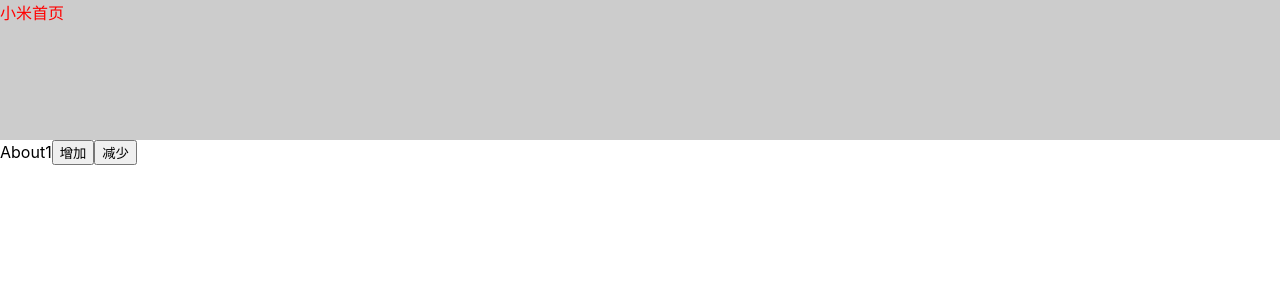
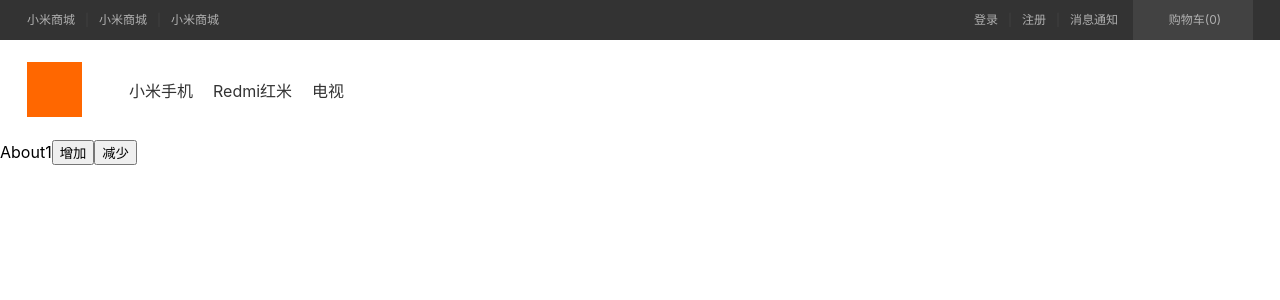
Before and after one commit to lxnxbnq/mall-portal, a React app: page /about in a window 1280 px wide. Shown: the top 300 px of the page. Built offline with nearby package versions, Linux system fonts and the light colour scheme.

Commit message:
update: 更新首页

```diff
--- a/package.json
+++ b/package.json
@@ -12,6 +12,7 @@
   },
   "dependencies": {
     "camelcase": "^5.2.0",
+    "classnames": "^2.2.6",
     "hash.js": "^1.1.7",
     "history": "^4.10.1",
     "react": "^16.12.0",
@@ -31,6 +32,7 @@
     "@babel/plugin-proposal-decorators": "^7.7.0",
     "@svgr/webpack": "4.3.2",
     "@teamsupercell/typings-for-css-modules-loader": "^2.1.0",
+    "@types/classnames": "^2.2.9",
     "@types/enzyme": "^3.10.3",
     "@types/enzyme-adapter-react-16": "^1.0.5",
     "@types/http-proxy-middleware": "^0.19.3",
--- /dev/null
+++ b/src/components/header/index.module.less
@@ -0,0 +1,88 @@
+.header {
+    width: 100%;
+    height: 140px;
+
+    .site-topbar {
+        position: relative;
+        z-index: 30;
+        height: 40px;
+        font-size: 12px;
+        color: #b0b0b0;
+        background: #333;
+
+        .container {
+            width: 1226px;
+            margin-right: auto;
+            margin-left: auto;
+
+            .topbar-nav {
+                float: left;
+                height: 40px;
+                line-height: 40px;
+
+                & a {
+                    &:not(:last-child)::after{
+                        content: '|';
+                        display: inline-block;
+                        margin: 0 10px;
+                        color: #424242;
+                        &:hover {
+                            color: #424242;
+                        }
+                    }
+                    &:hover{
+                        color: #ffffff;
+                        cursor: pointer;
+                    }
+                }
+            }
+            .topbar-cart {
+                position: relative;
+                float: right;
+                width: 120px;
+                height: 40px;
+                margin-left: 15px;
+                -webkit-transition: all .2s;
+                transition: all .2s;
+                font-size: 12px;
+                .cart-mini {
+                    position: relative;
+                    z-index: 32;
+                    display: block;
+                    height: 40px;
+                    line-height: 40px;
+                    text-align: center;
+                    color: #b0b0b0;
+                    background: #424242;
+                    em {
+                        margin-right: 4px;
+                        font-size: 20px;
+                        line-height: 20px;
+                        vertical-align: -4px;
+                    }
+                }
+            }
+            .topbar-info {
+                position: relative;
+                float: right;
+                height: 40px;
+                line-height: 40px;
+                & a {
+                    &:not(:last-child)::after{
+                        content: '|';
+                        display: inline-block;
+                        margin: 0 10px;
+                        color: #424242;
+                        &:hover {
+                            color: #424242;
+                        }
+                    }
+                    &:hover{
+                        color: #ffffff;
+                        cursor: pointer;
+                    }
+                }
+            }
+        }
+    }
+}
--- /dev/null
+++ b/src/components/header/index.tsx
@@ -0,0 +1,44 @@
+
+import React, { ReactNode } from 'react';
+import s from './index.module.less';
+import SiteHeader from './siteheader'
+
+interface ITEM {
+  id: number;
+  name: string | React.ReactElement;
+  path: string
+}
+const data: Array<ITEM> = [{ id: 1, name: '小米商城', path: '/'}, { id: 2, name: '小米商城', path: '/'}, { id: 3, name: '小米商城', path: '/'}];
+const userData: Array<ITEM> = [{ id: 1, name: '登录', path: '/'}, { id: 2, name: '注册', path: '/'}, { id: 3, name: '消息通知', path: '/'}];
+const Header = (): React.ReactElement => {
+    const Nav: Array<ReactNode> = data.map((item: ITEM) => (
+        <a key={item.id}>{item.name}</a>
+    ));
+    const User: Array<ReactNode> = userData.map((item: ITEM) => (
+        <a key={item.id}>{item.name}</a>
+    ));
+    return (
+        <div className={s.header}>
+            <div className={s['site-topbar']}>
+                <div className={s.container}>
+                    <div className={s['topbar-nav']}>
+                        {Nav}
+                    </div>
+                    <div className={s['topbar-cart']}>
+                        <a className={s['cart-mini']}>
+                            <em className={s['iconfont-cart']}></em>
+                            购物车
+                            <span>(0)</span>
+                        </a>
+                    </div>
+                    <div className={s['topbar-info']}>
+                        {User}
+                    </div>
+                </div>
+            </div>
+            <SiteHeader/>
+        </div>
+    )
+}
+
+export default Header;
--- /dev/null
+++ b/src/components/header/siteheader.module.less
@@ -0,0 +1,78 @@
+.site-header {
+    position: relative;
+    .container {
+        position: relative;
+        width: 1226px;
+        margin-right: auto;
+        margin-left: auto;
+    }
+
+    .header-logo {
+        float: left;
+        width: 62px;
+        margin-top: 22px;
+        .logo {
+            position: relative;
+            display: block;
+            width: 55px;
+            height: 55px;
+            overflow: hidden;
+            background-color: #ff6700;
+            *background: url(/i/logo.png) no-repeat 50% 50%;
+        }
+    }
+
+    .nav-list{
+        position: relative;
+        z-index: 10;
+        float: left;
+        width: 1100px;
+        height: 88px;
+        margin: 0;
+        padding: 12px 0 0 30px;
+        list-style-type: none;
+        font-size: 16px;
+
+        & > li {
+            display: list-item;
+            text-align: -webkit-match-parent;
+        }
+        .nav-item {
+            float: left;
+
+            .link:hover{
+                color: #ff6700;
+            }
+            .link {
+                display: block;
+                padding: 26px 10px 38px;
+                color: #333;
+                transition: color .2s;
+            }
+        }
+    }
+
+    // 菜单部分
+    .header-nav-menu {
+        &.header-nav-menu-visible {
+            display: block;
+        }
+        position: absolute;
+        top: 100px;
+        left: 0;
+        z-index: 24;
+        width: 100%;
+        display: none;
+        border-top: 1px solid #e0e0e0;
+        background: #fff;
+        overflow: hidden;
+        .container {
+            position: relative;
+            width: 1226px;
+            height: 222px;
+            background: #cccccc;
+            margin-right: auto;
+            margin-left: auto;
+        }
+    }
+}
--- /dev/null
+++ b/src/components/header/siteheader.tsx
@@ -0,0 +1,49 @@
+import React, { useState } from 'react';
+import cx from "classnames";
+import s from './siteheader.module.less';
+
+
+const SiteHeader: React.FunctionComponent = (): React.ReactElement => {
+    const [menuVisible, setMenuVisible] = useState(false);
+
+    const handleNavListMouseOver = (e: any) => {
+        if (e.nativeEvent.target.getAttribute('data-menu-trigger')) {
+            setMenuVisible(true)
+        } else {
+            setMenuVisible(false)
+        }
+    }
+
+    return (
+        <div
+            onMouseOver={handleNavListMouseOver}
+            className={s['site-header']}
+        >
+            <div className={s.container}>
+                <div className={s['header-logo']}>
+                    <a className={s.logo}></a>
+                </div>
+                <div className={s['header-nav']}>
+                    <ul
+                        className={s['nav-list']}
+                    >
+                        <li className={s['nav-item']}>
+                            <a className={s['link']} data-menu-trigger>小米手机</a>
+                        </li>
+                        <li className={s['nav-item']}>
+                            <a className={s['link']} data-menu-trigger>Redmi红米</a>
+                        </li>
+                        <li className={s['nav-item']}>
+                            <a className={s['link']} data-menu-trigger>电视</a>
+                        </li>
+                    </ul>
+                </div>
+            </div>
+            <div className={menuVisible ? cx(s['header-nav-menu'], s['header-nav-menu-visible']) : s['header-nav-menu']}>
+                <div data-menu-trigger className={s['container']}></div>
+            </div>
+        </div>
+    )
+}
+
+export default SiteHeader;
--- a/src/components/layout/index.module.less
+++ b/src/components/layout/index.module.less
@@ -1,9 +1,8 @@
-.header {
-  width: 100%;
-  height: 140px;
-  background: #cccccc;
 
-  .tHeader {
-    color: #f00;
-  }
+.layout {
+  position: absolute;
+  left: 0;
+  top: 0;
+  right: 0;
+  bottom: 0;
 }
--- a/src/components/layout/index.tsx
+++ b/src/components/layout/index.tsx
@@ -1,21 +1,15 @@
-import React, { ReactNode } from 'react';
+import React from 'react';
 import s from './index.module.less';
 
-interface ITEM {
-  id: number;
-  name: string | React.ReactElement;
-}
-const data: Array<ITEM> = [{ id: 1, name: '小米首页' }];
+import Header from '@components/header';
 
-const Layout: React.FC = (): React.ReactElement => {
-  const Item: Array<ReactNode> = data.map((item: ITEM) => (
-    <div key={item.id}>{item.name}</div>
-  ));
-
+const Layout: React.FC = ({ children }: any): React.ReactElement => {
   return (
-    <div className={s.header}>
-      <div className={s.tHeader}>{Item}</div>
-      <div></div>
+    <div className={s.layout}>
+      <Header/>
+      <div>
+        {children}
+      </div>
     </div>
   );
 };
--- a/src/pages/App.tsx
+++ b/src/pages/App.tsx
@@ -8,9 +8,10 @@
 const App: React.FC = () => {
   return (
     <div className="App">
-      <Layout />
       <Provider store={store}>
-        <AppRouter />
+        <Layout>
+          <AppRouter />
+        </Layout>
       </Provider>
     </div>
   );
```
Also changed, not shown: src/core/routes.ts (+10 -4 lines), .prettierrc.js, 1 other file (tests, documents, lock files or other folders).
